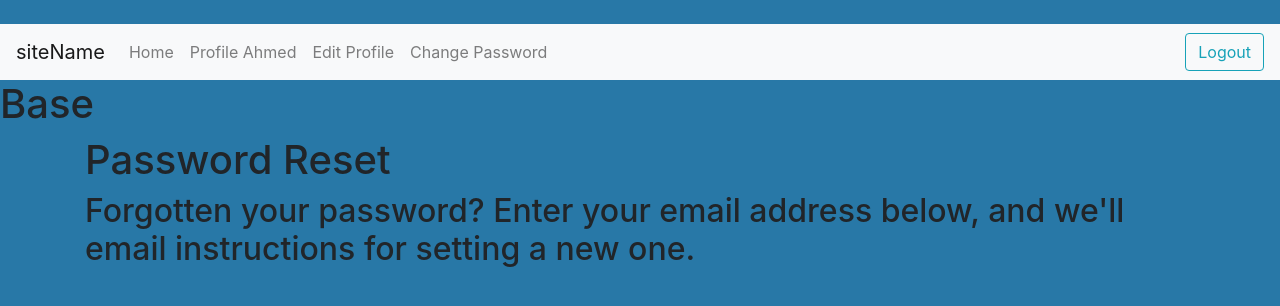
After one commit to GeekAhmeds/Website-Social-Media-Using-Django, a Django app: template accounts/templates/accounts/reset_password_done.html in a window 1280 px wide. The commit adds this page. Shown: the top 306 px of the page. Run offline with Django 3.2, Linux system fonts and the light colour scheme; the template is opened without the code that fills it, so the values that code supplies are empty; a user stored in the database is signed in; parts of the project's set-up code (start-up, migrations or seed data) failed here and were passed over; some libraries are stand-ins or nearby versions.

Commit message:
Some changes

```diff
--- a/accounts/templates/accounts/reg_form.html
+++ b/accounts/templates/accounts/reg_form.html
@@ -9,5 +9,7 @@
     {{form.as_p}}
     <button type='submit' class='btn btn-danger' >Register</button>
 </form>
+
+
 </div>
 {% endblock body %}
--- /dev/null
+++ b/accounts/templates/accounts/reset_password_done.html
@@ -0,0 +1,13 @@
+{% extends 'base.html' %}
+{% block head %}
+  <title>Reset Password Sent</title>
+{% endblock %}
+
+
+{% block body %}
+<div class="container">
+
+            <h1>Password Reset</h1>
+        <h2>Forgotten your password? Enter your email address below, and we'll email instructions for setting a new one.</h2>
+  </div>
+{% endblock %}
--- a/accounts/templates/base.html
+++ b/accounts/templates/base.html
@@ -15,7 +15,7 @@
   <body>
   <br>
  <nav class="navbar navbar-expand-lg navbar-light bg-light">
-  <a class="navbar-brand" href="#">siteName</a>
+  <a class="navbar-brand" href="{% url 'accounts:home' %}">siteName</a>
   <button class="navbar-toggler" type="button" data-toggle="collapse" data-target="#navbarSupportedContent" aria-controls="navbarSupportedContent" aria-expanded="false" aria-label="Toggle navigation">
     <span class="navbar-toggler-icon"></span>
   </button>
@@ -23,27 +23,27 @@
   <div class="collapse navbar-collapse" id="navbarSupportedContent">
      {% if user.is_authenticated %}
     <ul class="navbar-nav mr-auto">
-        <a class="nav-link" href="/">Home <span class="sr-only"></span></a>
-      <li class="nav-item"><a class="nav-link" href="{% url 'view_profile' %}">Profile {{user.first_name}}</a></li>
-      <li class="nav-item"><a class="nav-link" href="/account/profile/edit/">Edit Profile</a></li>
-      <li class="nav-item"><a class="nav-link" href="/account/change-password">Change Password</a></li>
+        <a class="nav-link" href="{% url 'accounts:home' %}">Home <span class="sr-only"></span></a>
+      <li class="nav-item"><a class="nav-link" href="{% url 'accounts:view_profile' %}">Profile {{user.first_name}}</a></li>
+      <li class="nav-item"><a class="nav-link" href="{% url 'accounts:edit_profile' %}">Edit Profile</a></li>
+      <li class="nav-item"><a class="nav-link" href="{% url 'accounts:change_password' %}">Change Password</a></li>
     </ul>
     <ul class="navbar-nav navbar-right">
-        <a class="btn btn-outline-info my-2 my-sm-0" href="/account/logout">Logout</a>
+        <a class="btn btn-outline-info my-2 my-sm-0" href="{% url 'accounts:logout' %}">Logout</a>
       </ul>
 
       {% else %}
 
 
       <ul class="navbar-nav mr-auto">
-          <a class="nav-link" href="/">Home <span class="sr-only"></span></a>
-          <li class="nav-item"><a class="nav-link" href="/account/password_reset">Reset Password</a></li>
+          <a class="nav-link" href="{% url 'accounts:home' %}">Home <span class="sr-only"></span></a>
+          <li class="nav-item"><a class="nav-link" href="{% url 'accounts:password_reset' %}">Reset Password</a></li>
 
 
       </ul>
       <ul class="navbar-nav navbar-right">
-          <a class="btn btn-outline-success my-2 my-sm-0" href="/account/register">Register</a>
-          <a class="btn btn-outline-info my-2 my-sm-0" href="/account/login">Login</a>
+          <a class="btn btn-outline-success my-2 my-sm-0" href="{% url 'accounts:register' %}">Register</a>
+          <a class="btn btn-outline-info my-2 my-sm-0" href="{% url 'accounts:login' %}">Login</a>
         </ul>
       {% endif %}
   </div>
--- a/accounts/urls.py
+++ b/accounts/urls.py
@@ -1,17 +1,18 @@
 from django.urls import path
 from . import views
 from django.contrib.auth.views import LoginView, LogoutView, PasswordResetView, PasswordResetDoneView, PasswordResetConfirmView, PasswordResetCompleteView
+app_name='accounts'
 
 urlpatterns = [
 
-path('', views.home),
+path('', views.home, name='home'),
 path('login/', LoginView.as_view(template_name='accounts/login.html'), name="login"),
 path('logout/', LogoutView.as_view(template_name='accounts/logout.html'), name="logout"),
 path('register/', views.register, name="register"),
 path('profile/', views.view_profile, name="view_profile"),
 path('profile/edit/', views.edit_profile, name="edit_profile"),
 path('change-password/', views.change_password, name="change_password"),
-path('password_reset/', PasswordResetView.as_view(template_name='accounts/reset_password.html') ,name="password_reset"),
+path('password_reset/', PasswordResetView.as_view(template_name='accounts/reset_password.html', email_template_name='accounts/reset_password_email.html') ,name="password_reset"),
 path('password_reset_done/', PasswordResetDoneView.as_view() ,name="password_reset_done"),
 path('password_reset_confirm/<uidb64>/<token>/', PasswordResetConfirmView.as_view() ,name="password_reset_confirm"),
 path('password_reset_complete', PasswordResetCompleteView.as_view() ,name="password_reset_complete"),
--- a/accounts/views.py
+++ b/accounts/views.py
@@ -28,7 +28,7 @@
     args = {'user': request.user}
     return render(request, 'accounts/profile.html', args)
 
-@login_required(login_url='/account/login/')
+# @login_required(login_url='/account/login/')
 def edit_profile(request):
     if request.method == 'POST':
         form = EditProfileForm(request.POST, instance=request.user)
@@ -41,7 +41,7 @@
         form = EditProfileForm(instance=request.user)
         args = {'form':form}
         return render(request, 'accounts/edit_profile.html', args )
-@login_required(login_url='/account/login/')
+# @login_required(login_url='/account/login/')
 def change_password(request):
     if request.method == 'POST':
         form = PasswordChangeForm(data=request.POST, user=request.user)
--- a/tutorial/middleware.py
+++ b/tutorial/middleware.py
@@ -23,7 +23,7 @@
         #         return redirect(settings.LOGIN_URL)
 
         url_is_exempt =  any(url.match(path) for url in EXEMPT_URLS)
-        if path == reverse('logout'):
+        if path == reverse('accounts:logout'):
             logout(request)
         if request.user.is_authenticated and url_is_exempt:
             return redirect(settings.LOGIN_REDIRECT_URL)
--- a/tutorial/settings.py
+++ b/tutorial/settings.py
@@ -126,6 +126,8 @@
 LOGIN_EXEMPT_URL = (
     'account/logout/',
     'account/register/',
+    'account/password_reset/',
+
 )
 
 
--- a/tutorial/urls.py
+++ b/tutorial/urls.py
@@ -13,11 +13,14 @@
     1. Import the include() function: from django.urls import include, path
     2. Add a URL to urlpatterns:  path('blog/', include('blog.urls'))
 """
+app_name='accounts'
+
+
 from django.contrib import admin
 from django.urls import path, include
 from tutorial import views as tutorial_views
 urlpatterns = [
     path('', tutorial_views.login_redirect, name='login_redirect'),
     path('admin/', admin.site.urls),
-    path('account/',include('accounts.urls') ),
+    path('account/',include('accounts.urls',) ),
 ]
```
Also changed, not shown: accounts/templates/accounts/reset_password_email.html (added, +10 -0 lines), db.sqlite3.
